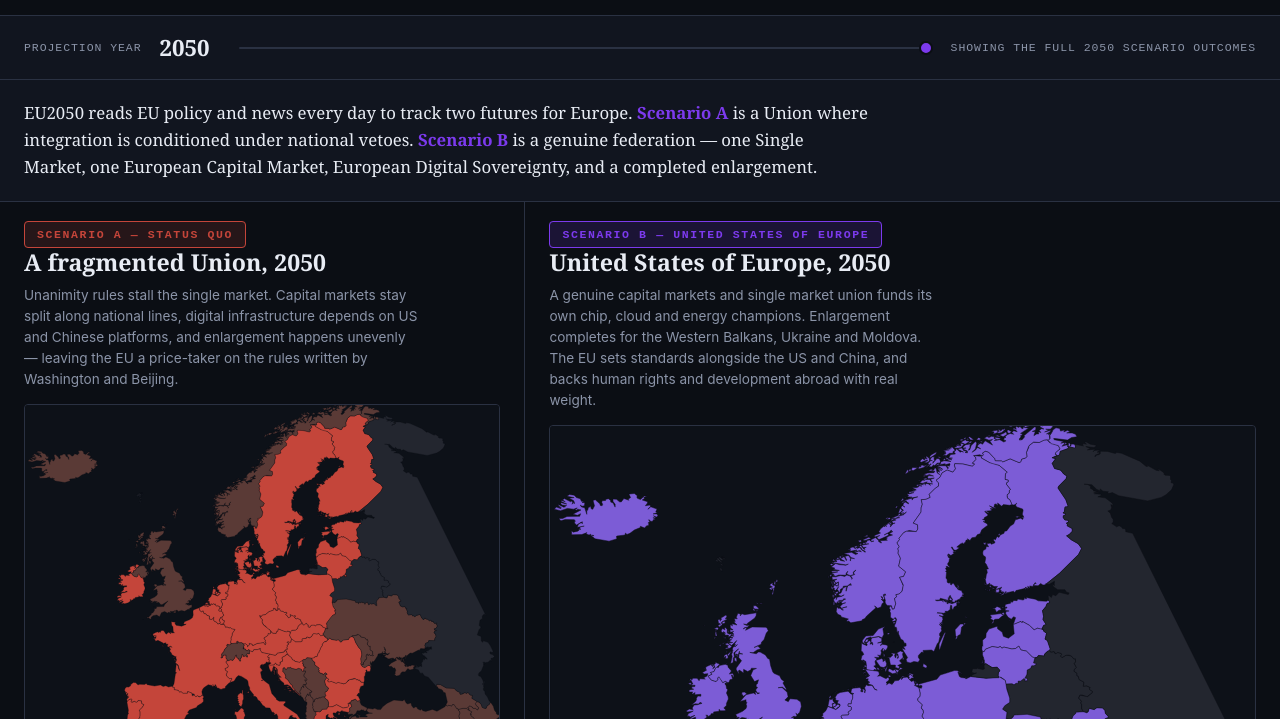
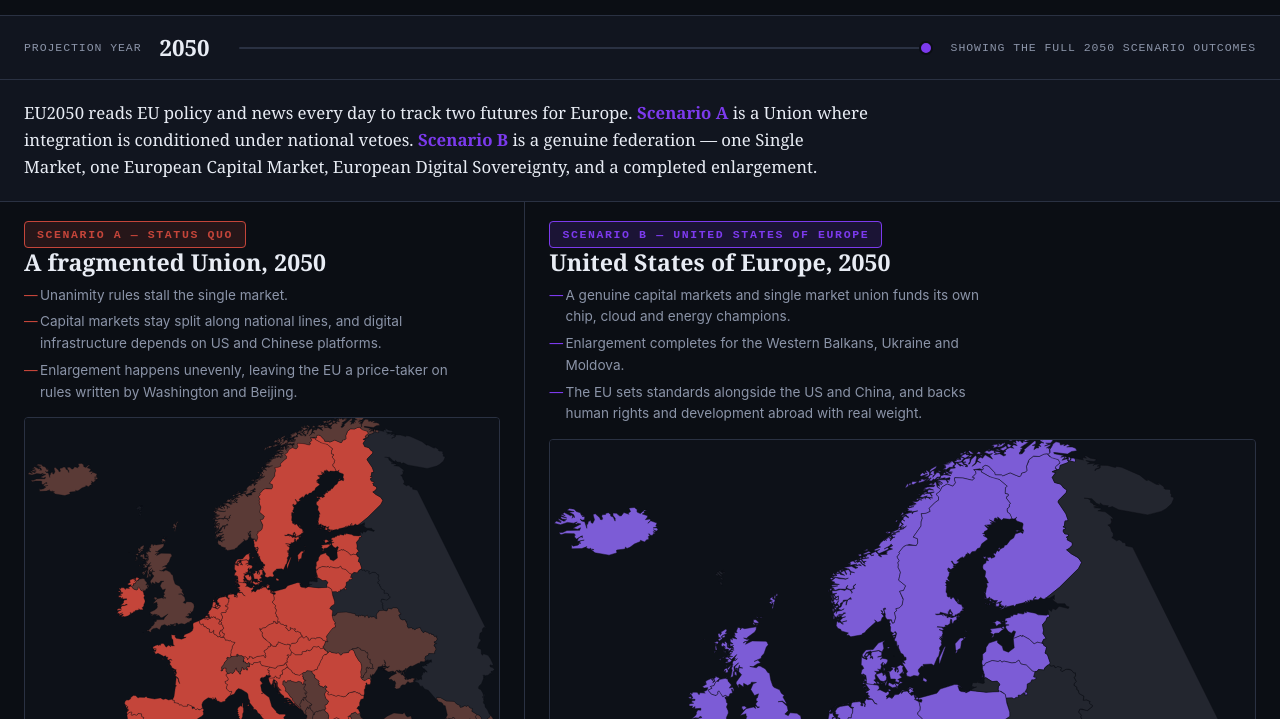
Before and after one commit to volters-cell/EU2050, a plain HTML site: page index.html in a window 1280 px wide. Shown: the part 81-800 px from the top of the page. Drawn offline with Linux system fonts and the light colour scheme; no server answers.

Commit message:
Break scenario description text into readable lines instead of one paragraph

```diff
--- a/index.html
+++ b/index.html
@@ -222,12 +222,25 @@
     margin:6px 0 4px;
   }
   .scenario-desc{
+    list-style:none;
     font-size:0.85rem;
     color:var(--ink-dim);
-    line-height:1.55;
-    max-width:46ch;
+    line-height:1.6;
+    max-width:52ch;
     margin-bottom:14px;
   }
+  .scenario-desc li{
+    position:relative;
+    padding-left:16px;
+    margin-bottom:5px;
+  }
+  .scenario-desc li::before{
+    content:'—';
+    position:absolute;
+    left:0;
+  }
+  .scenario.fragmented .scenario-desc li::before{ color:var(--frag-red); }
+  .scenario.federal .scenario-desc li::before{ color:var(--fed-teal); }
 
   .map-wrap{
     border:1px solid var(--line);
@@ -620,9 +633,11 @@
         <div class="scenario-title">A fragmented Union, 2050</div>
       </div>
     </div>
-    <div class="scenario-desc">
-      Unanimity rules stall the single market. Capital markets stay split along national lines, digital infrastructure depends on US and Chinese platforms, and enlargement happens unevenly — leaving the EU a price-taker on the rules written by Washington and Beijing.
-    </div>
+    <ul class="scenario-desc">
+      <li>Unanimity rules stall the single market.</li>
+      <li>Capital markets stay split along national lines, and digital infrastructure depends on US and Chinese platforms.</li>
+      <li>Enlargement happens unevenly, leaving the EU a price-taker on rules written by Washington and Beijing.</li>
+    </ul>
 
     <div class="map-wrap">
       <svg id="mapFrag" viewBox="0 0 760 620" preserveAspectRatio="xMidYMid meet"></svg>
@@ -690,9 +705,11 @@
         <div class="scenario-title">United States of Europe, <span id="fedYearDisplay">2050</span></div>
       </div>
     </div>
-    <div class="scenario-desc">
-      A genuine capital markets and single market union funds its own chip, cloud and energy champions. Enlargement completes for the Western Balkans, Ukraine and Moldova. The EU sets standards alongside the US and China, and backs human rights and development abroad with real weight.
-    </div>
+    <ul class="scenario-desc">
+      <li>A genuine capital markets and single market union funds its own chip, cloud and energy champions.</li>
+      <li>Enlargement completes for the Western Balkans, Ukraine and Moldova.</li>
+      <li>The EU sets standards alongside the US and China, and backs human rights and development abroad with real weight.</li>
+    </ul>
 
     <div class="map-wrap">
       <svg id="mapFed" viewBox="0 0 760 620" preserveAspectRatio="xMidYMid meet"></svg>
```
